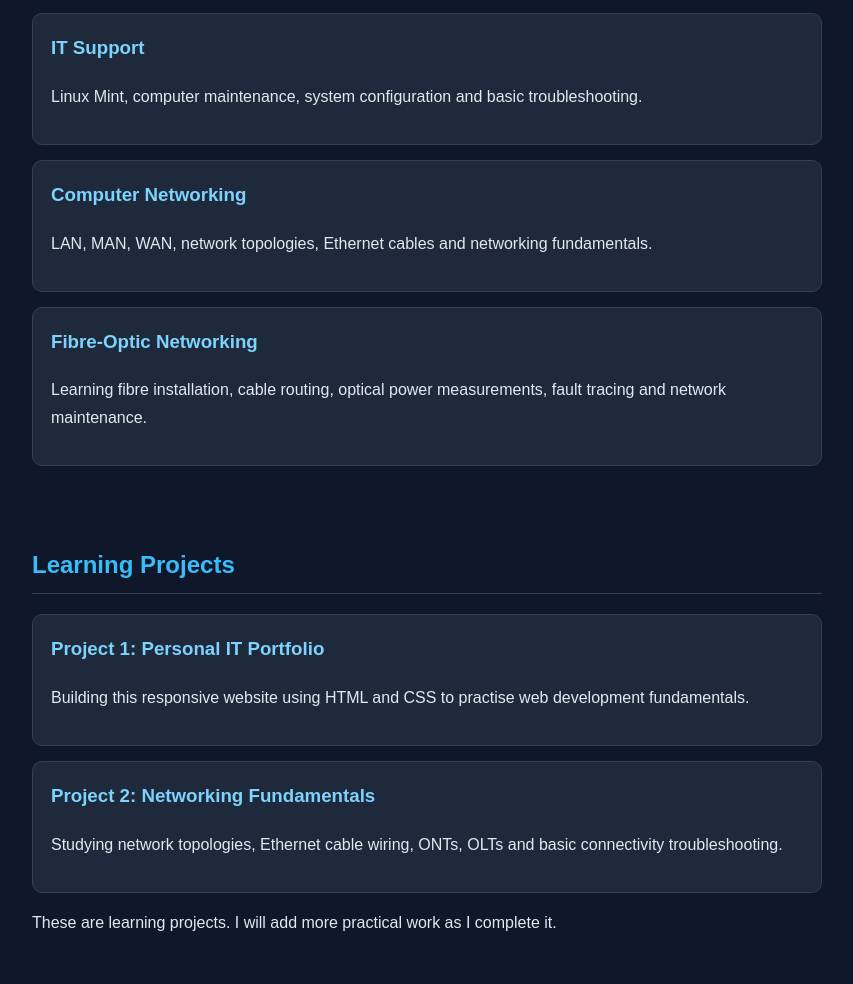
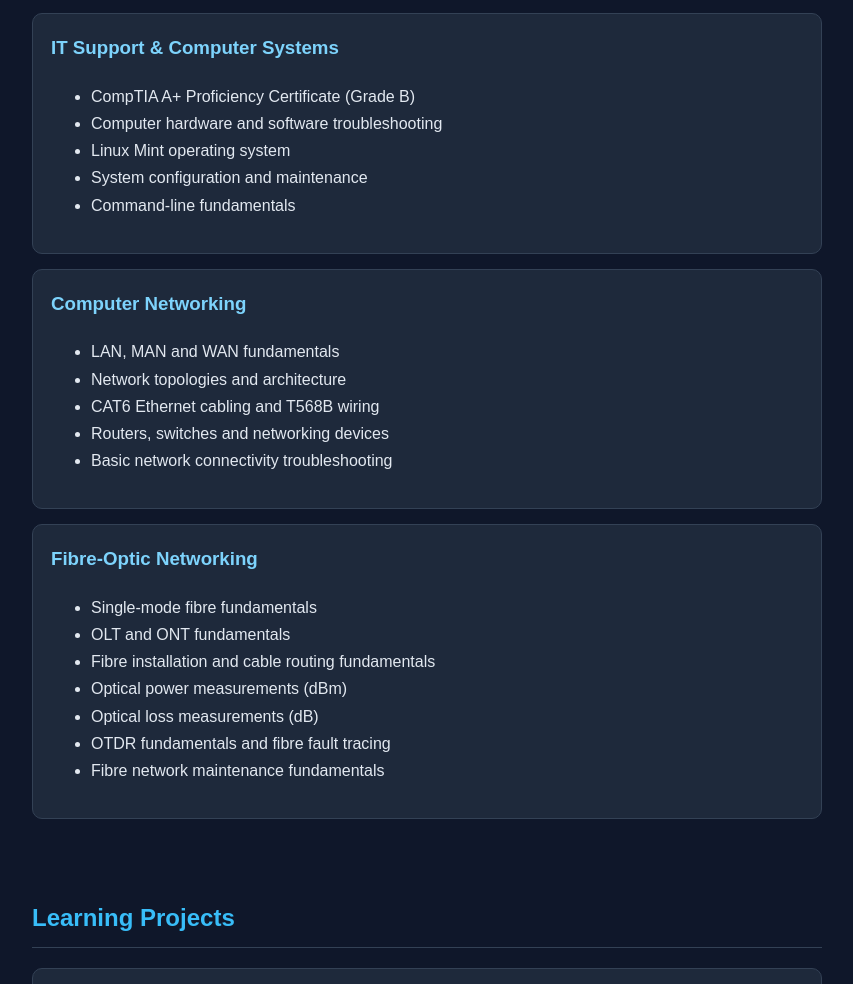
Before and after one commit to khalkamala-wq/edward-muthomi-portfolio, a plain HTML site: page index.html in a window 1280 px wide. Shown: the part 640-1624 px from the top of the page, without its empty margins (213-1066 px from the left). Drawn offline with Linux system fonts and the light colour scheme.

Commit message:
Update index.html

```diff
--- a/index.html
+++ b/index.html
@@ -160,34 +160,48 @@
       </div>
     </section>
 
+
 <section id="skills">
   <h2>Technical Skills</h2>
 
   <div class="card">
-        <h3>IT Support</h3>
-        <p>
-          Linux Mint, computer maintenance, system configuration
-          and basic troubleshooting.
-        </p>
+    <h3>IT Support & Computer Systems</h3>
+    <ul>
+      <li>CompTIA A+ Proficiency Certificate (Grade B)</li>
+      <li>Computer hardware and software troubleshooting</li>
+      <li>Linux Mint operating system</li>
+      <li>System configuration and maintenance</li>
+      <li>Command-line fundamentals</li>
+    </ul>
   </div>
 
   <div class="card">
     <h3>Computer Networking</h3>
-        <p>
-          LAN, MAN, WAN, network topologies, Ethernet cables
-          and networking fundamentals.
-        </p>
+    <ul>
+      <li>LAN, MAN and WAN fundamentals</li>
+      <li>Network topologies and architecture</li>
+      <li>CAT6 Ethernet cabling and T568B wiring</li>
+      <li>Routers, switches and networking devices</li>
+      <li>Basic network connectivity troubleshooting</li>
+    </ul>
   </div>
 
   <div class="card">
     <h3>Fibre-Optic Networking</h3>
-        <p>
-          Learning fibre installation, cable routing,
-          optical power measurements, fault tracing and
-          network maintenance.
-        </p>
+    <ul>
+      <li>Single-mode fibre fundamentals</li>
+      <li>OLT and ONT fundamentals</li>
+      <li>Fibre installation and cable routing fundamentals</li>
+      <li>Optical power measurements (dBm)</li>
+      <li>Optical loss measurements (dB)</li>
+      <li>OTDR fundamentals and fibre fault tracing</li>
+      <li>Fibre network maintenance fundamentals</li>
+    </ul>
   </div>
 </section>
+
+
+
 
     <section id="projects">
       <h2>Learning Projects</h2>
```
Lines whose indentation alone changed are shown as unchanged.
